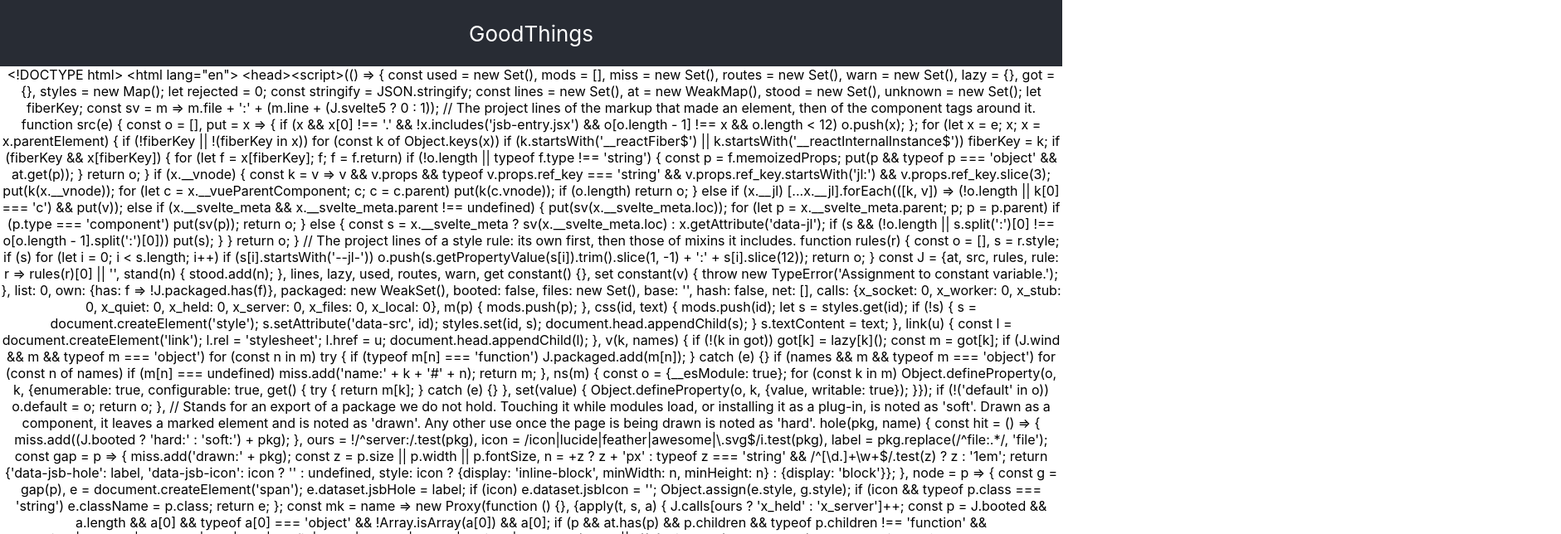
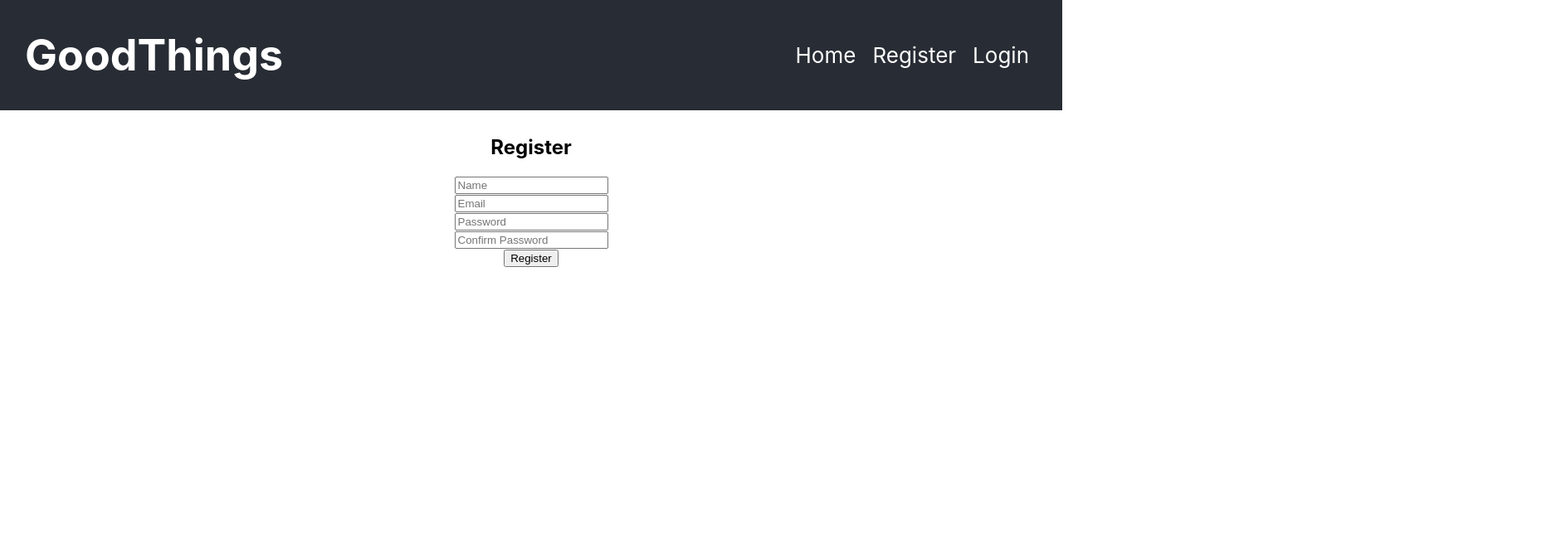
Before and after one commit to OLD-itdev161-sp2022/steve-yunker, a React (Create React App) app in the folder client/: page /register in a window 1280 px wide. Shown: the top 644 px of the page at 83% size, 1881 px wide, since content can reach past the window. Built offline with nearby package versions, Linux system fonts and the light colour scheme.

Commit message:
Completed Activity 7 for real this time

```diff
--- a/client/src/App.css
+++ b/client/src/App.css
@@ -17,15 +17,35 @@
   background-color: #282c34;
   min-height: 10vh;
   display: flex;
-  flex-direction: column;
+  flex-direction: row;
   align-items: center;
-  justify-content: center;
+  justify-content: flex-start;
   font-size: calc(10px + 2vmin);
   color: white;
+  padding-left: 30px;
+}
+
+.App-header ul {
+  list-style-type: none;
+  flex: 1;
+  text-align: right;
+  padding-right: 30px;
+}
+
+.App-header ul li {
+display: inline;
+text-align: center;
+padding: 10px;
+}
+
+.App-header ul li a {
+  font-size: calc(5px+2vmin);
+  color: #ffffff;
+  text-decoration: none;
 }
 
 .App-link {
-  color: #61dafb;
+  color: #09d3ac;
 }
 
 @keyframes App-logo-spin {
@@ -36,3 +56,6 @@
     transform: rotate(360deg);
   }
 }
+main{
+  margin: 30px auto;
+}
--- a/client/src/App.js
+++ b/client/src/App.js
@@ -1,6 +1,9 @@
 import React from 'react';
 import './App.css';
 import axios from 'axios';
+import { BrowserRouter as Router, Switch, Route, Link } from 'react-router-dom';
+import Register from './components/Register/Register';
+import Login from './components/Login/Login';
 
 class App extends React.Component {
   state = {
@@ -15,18 +18,39 @@
       })
     })
     .catch((error) => {
-        console.error(`Error fetching data :${error}`);
+      console.error(`Error fetching data: ${error}`);
     })
   }
 
-  render(){
+  render() {
     return (
+      <Router>
         <div className="App">
           <header className="App-header">
-        GoodThings
+            <h1>GoodThings</h1>
+            <ul>
+              <li>
+                <Link to="/">Home</Link>
+              </li>
+              <li>
+                <Link to="/register">Register</Link>
+              </li>
+              <li>
+                <Link to="/login">Login</Link>
+              </li>
+            </ul>
           </header>
+          <main>
+            <Route exact path="/">
               {this.state.data}
+            </Route>
+            <Switch>
+              <Route exact path="/register" component={Register}/>
+              <Route exact path="/login" component={Login}/>
+            </Switch>
+          </main>
         </div>
+      </Router>
     );
   }
 }
--- /dev/null
+++ b/client/src/components/Login/Login.js
@@ -0,0 +1,8 @@
+
+import React from 'react';
+
+const Login = () => {
+    return <div>Login</div>;
+}
+
+export default Login;
--- /dev/null
+++ b/client/src/components/Register/Register.js
@@ -0,0 +1,92 @@
+import React, { useState } from 'react'
+import axios from 'axios';
+
+const Register = () => {
+    const [userData, setUserData] = useState({
+        name: '',
+        email: '',
+        password: '',
+        passwordConfirm: '',
+    });
+
+    const { name, email, password, passwordConfirm} = userData;
+
+    const onChange = e => {
+        const { name, value } = e.target;
+        setUserData({
+            ...userData,
+            [name]: value
+        })
+    }
+
+    const register = async () => {
+        if(password !== passwordConfirm){
+            console.log('Password do not match');
+        }
+        else{
+            const newUser = {
+                name: name,
+                email: email,
+                password: password
+            }
+
+
+            try{
+                const config = {
+                    headers: {
+                        'Content-Type': 'application/json'
+                    }
+                }
+
+                const body = JSON.stringify(newUser);
+                const res = await axios.post('http://localhost:5000/api/users', body, config);
+                console.log(res.data);
+            }catch (error){
+                console.error(error.response.data);
+                return;
+            }
+        }
+    }
+    return(
+        <div>
+            <h2>Register</h2>
+            <div>
+                <input
+                type="text"
+                placeholder="Name"
+                name="name"
+                value={name}
+                onChange={e => onChange(e)} />
+            </div>
+            <div>
+                <input
+                type="text"
+                placeholder="Email"
+                name="email"
+                value={email}
+                onChange={e => onChange(e)} />
+            </div>
+            <div>
+                <input
+                type="text"
+                placeholder="Password"
+                name="password"
+                value={password}
+                onChange={e => onChange(e)} />
+            </div>
+            <div>
+                <input
+                type="text"
+                placeholder="Confirm Password"
+                name="passwordConfirm"
+                value={passwordConfirm}
+                onChange={e => onChange(e)} />
+            </div>
+            <div>
+                <button onClick={() => register()}>Register</button>
+            </div>
+        </div>
+    )
+}
+
+export default Register
```
Lines whose indentation alone changed are shown as unchanged.
